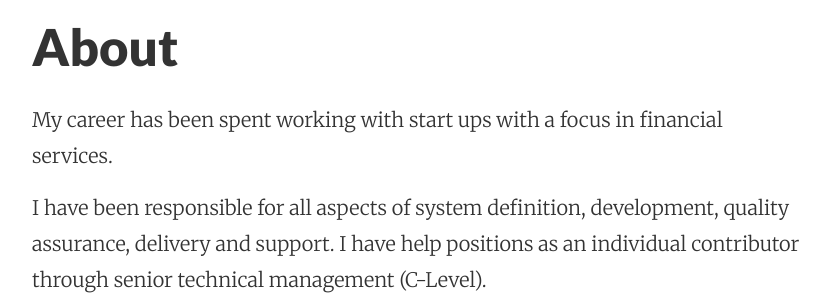
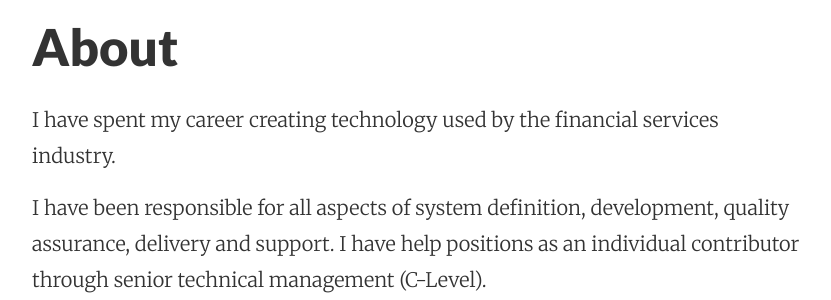
Before and after one commit to tvarley/tvarley.github.io, a Jekyll site: the page built from about.md, in a window 1280 px wide. Shown: the part 195-495 px from the top of the page, without its empty margins (224-1055 px from the left). Built offline with Jekyll 4.4.1, drawn with Linux system fonts in a browser that asks for light colours; nearby versions of some CDN libraries; Markdown is read by kramdown in place of the engine named in the settings.

Commit message:
Update about

```diff
--- a/about.md
+++ b/about.md
@@ -5,7 +5,7 @@ permalink: /about/
 tags: admin
 ---
 
-My career has been spent working with start ups with a focus in financial services.
+I have spent my career creating technology used by the financial services industry.
 
 I have been responsible for all aspects of system definition, development, quality assurance, delivery and support. I have help positions as an individual contributor through senior technical management (C-Level).
 
```
